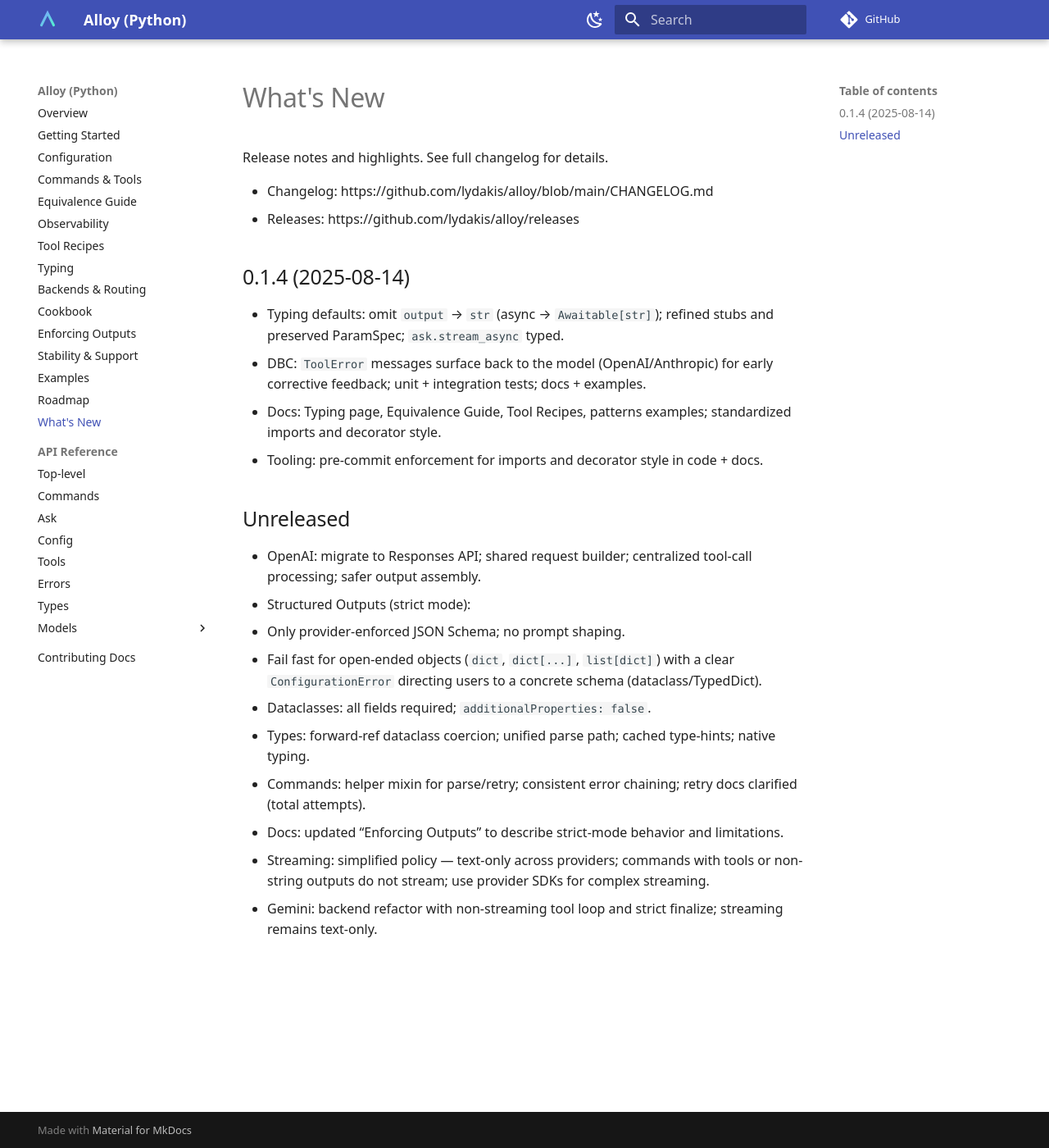
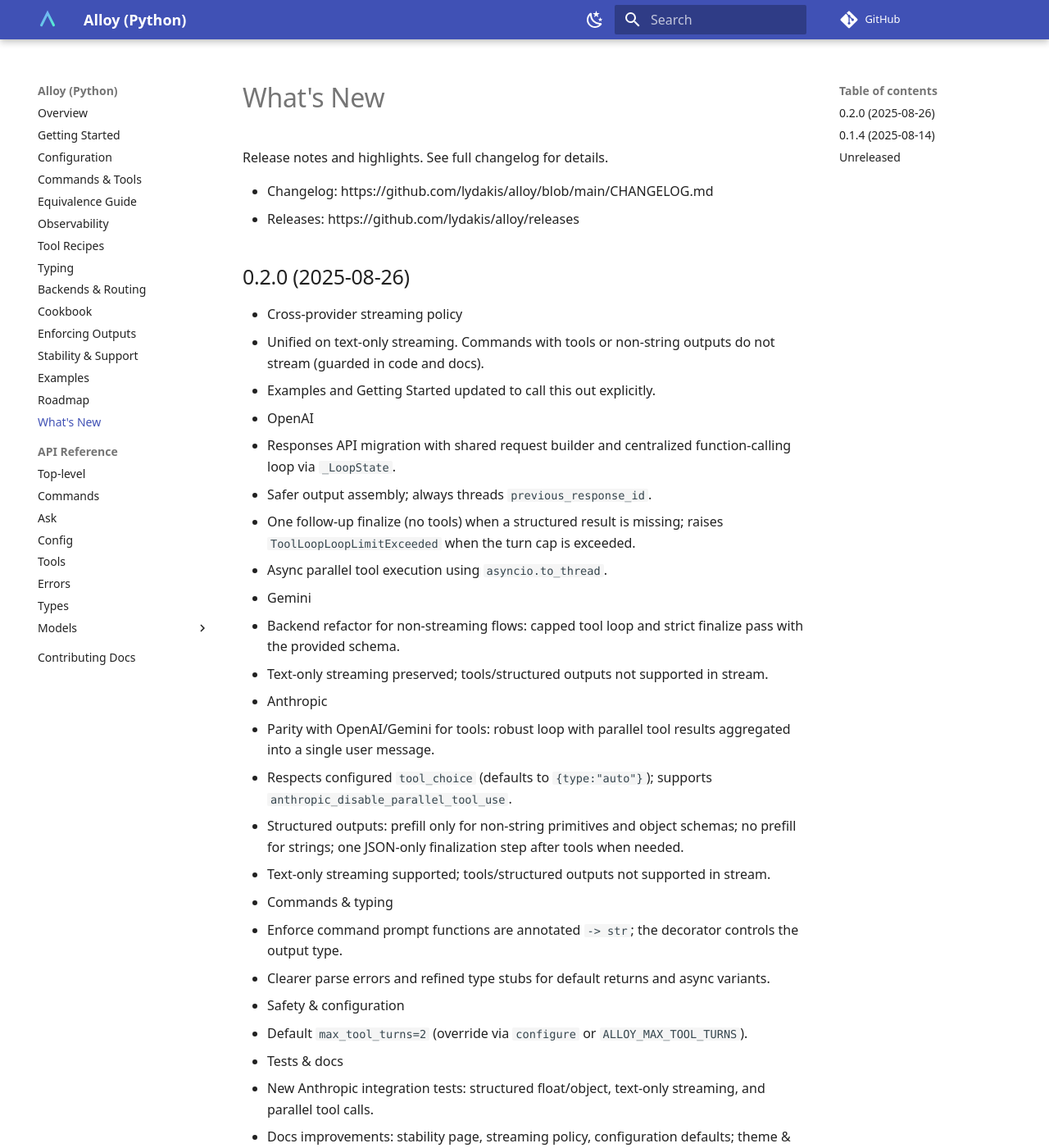
Before and after one commit to lydakis/alloy, an MkDocs documentation site: the page built from docs/whats-new.md, in a window 1280 px wide and 1400 px high. Shown: the whole window at 82% size. Built offline with MkDocs 1.6.1 and Material for MkDocs 9.7.7, drawn with Linux system fonts in a browser that asks for light colours; comment, search, counter and statistics services are not loaded; some of the changed text lies outside the part shown.

Commit message:
docs: update What's New and Changelog; bump version to 0.2.0 (no spec changes)

```diff
--- a/docs/whats-new.md
+++ b/docs/whats-new.md
@@ -4,6 +4,38 @@
 
 - Changelog: https://github.com/lydakis/alloy/blob/main/CHANGELOG.md
 - Releases: https://github.com/lydakis/alloy/releases
+
+## 0.2.0 (2025-08-26)
+- Cross‑provider streaming policy
+  - Unified on text‑only streaming. Commands with tools or non‑string outputs do not stream (guarded in code and docs).
+  - Examples and Getting Started updated to call this out explicitly.
+
+- OpenAI
+  - Responses API migration with shared request builder and centralized function‑calling loop via `_LoopState`.
+  - Safer output assembly; always threads `previous_response_id`.
+  - One follow‑up finalize (no tools) when a structured result is missing; raises `ToolLoopLoopLimitExceeded` when the turn cap is exceeded.
+  - Async parallel tool execution using `asyncio.to_thread`.
+
+- Gemini
+  - Backend refactor for non‑streaming flows: capped tool loop and strict finalize pass with the provided schema.
+  - Text‑only streaming preserved; tools/structured outputs not supported in stream.
+
+- Anthropic
+  - Parity with OpenAI/Gemini for tools: robust loop with parallel tool results aggregated into a single user message.
+  - Respects configured `tool_choice` (defaults to `{type:"auto"}`); supports `anthropic_disable_parallel_tool_use`.
+  - Structured outputs: prefill only for non‑string primitives and object schemas; no prefill for strings; one JSON‑only finalization step after tools when needed.
+  - Text‑only streaming supported; tools/structured outputs not supported in stream.
+
+- Commands & typing
+  - Enforce command prompt functions are annotated `-> str`; the decorator controls the output type.
+  - Clearer parse errors and refined type stubs for default returns and async variants.
+
+- Safety & configuration
+  - Default `max_tool_turns=2` (override via `configure` or `ALLOY_MAX_TOOL_TURNS`).
+
+- Tests & docs
+  - New Anthropic integration tests: structured float/object, text‑only streaming, and parallel tool calls.
+  - Docs improvements: stability page, streaming policy, configuration defaults; theme & brand refinements.
 
 ## 0.1.4 (2025-08-14)
 - Typing defaults: omit `output` → `str` (async → `Awaitable[str]`); refined stubs and preserved ParamSpec; `ask.stream_async` typed.
--- a/pyproject.toml
+++ b/pyproject.toml
@@ -4,7 +4,7 @@
 
 [project]
 name = "alloy-ai"
-version = "0.1.4"
+version = "0.2.0"
 description = "Alloy (Python): Python for logic. English for intelligence."
 readme = "README.md"
 requires-python = ">=3.10"
```
Also changed, not shown: CHANGELOG.md (+31 -1 lines).
